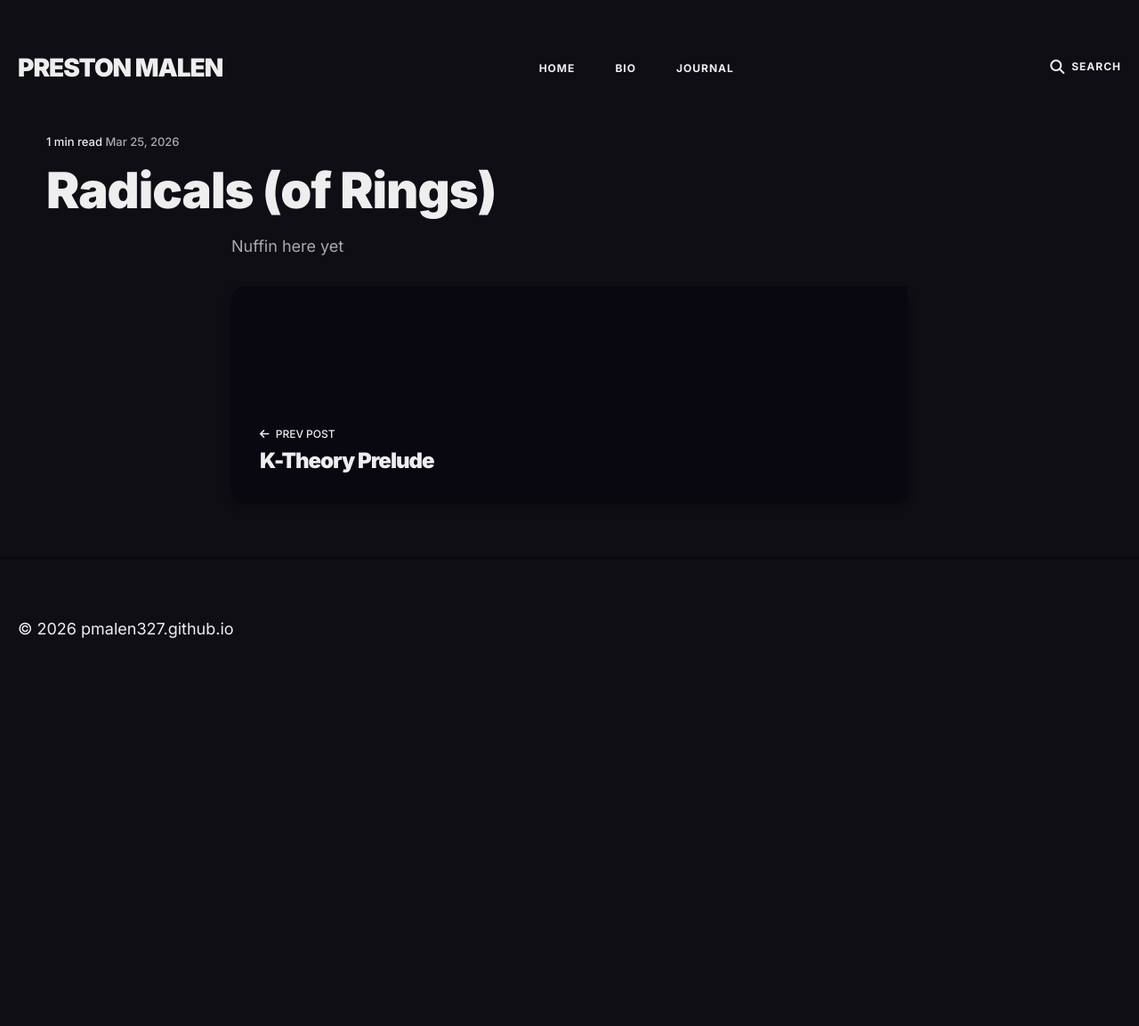
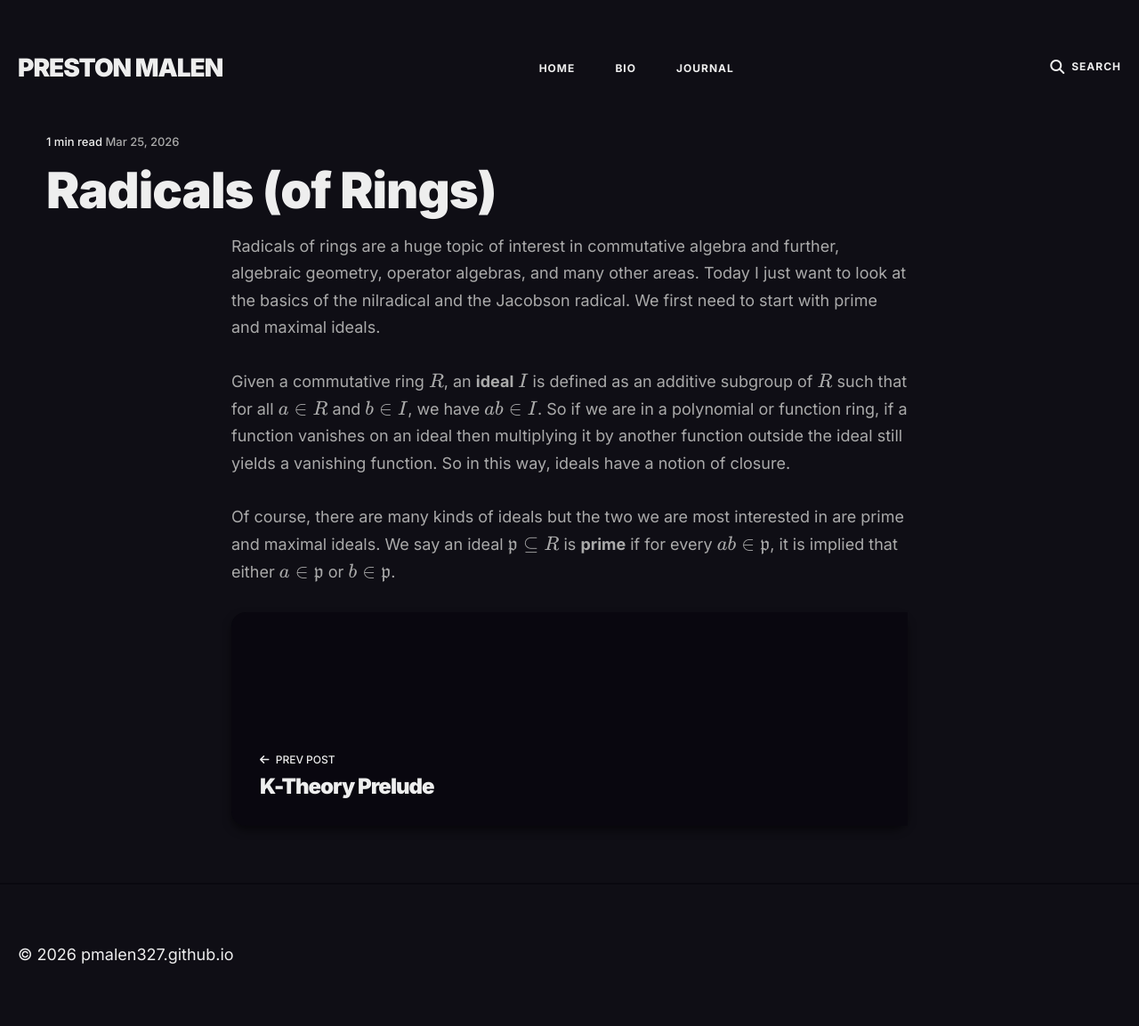
Before and after one commit to pmalen327/pmalen327.github.io, a Jekyll site: the page built from _posts/2026-03-25-Radicals.html, in a window 1280 px wide. Shown: the whole page at 89% size. Built offline with Jekyll 4.4.1, drawn with Linux system fonts in a browser that asks for light colours; before the commit the page ends 900 px from its top, so only the background shows below that.

Commit message:
quick push

```diff
--- a/_posts/2026-03-25-Radicals.html
+++ b/_posts/2026-03-25-Radicals.html
@@ -6,7 +6,27 @@ description: ""
 ---
 
 <article class="post-body">
-<p>Nuffin here yet</p>
+<p>
+    Radicals of rings are a huge topic of interest in commutative algebra and further,
+    algebraic geometry, operator algebras, and many other areas. Today I just want
+    to look at the basics of the nilradical and the Jacobson radical. We first
+    need to start with prime and maximal ideals.
+</p>
+
+<p>
+    Given a commutative ring $R$, an <b>ideal</b> $I$ is defined as an additive
+    subgroup of $R$ such that for all $a \in R$ and $b\in I$, we have $ab \in I$.
+    So if we are in a polynomial or function ring, if a function vanishes on an ideal
+    then multiplying it by another function outside the ideal still yields a vanishing
+    function. So in this way, ideals have a notion of closure.
+</p>
+
+<p>
+    Of course, there are many kinds of ideals but the two we are most interested in
+    are prime and maximal ideals. We say an ideal $\mathfrak{p} \subseteq R$ is
+    <b>prime</b> if for every $ab \in \mathfrak{p}$, it is implied that either $a \in \mathfrak{p}$
+    or $b \in \mathfrak{p}$.
+</p>
 
 
 </article>
```
